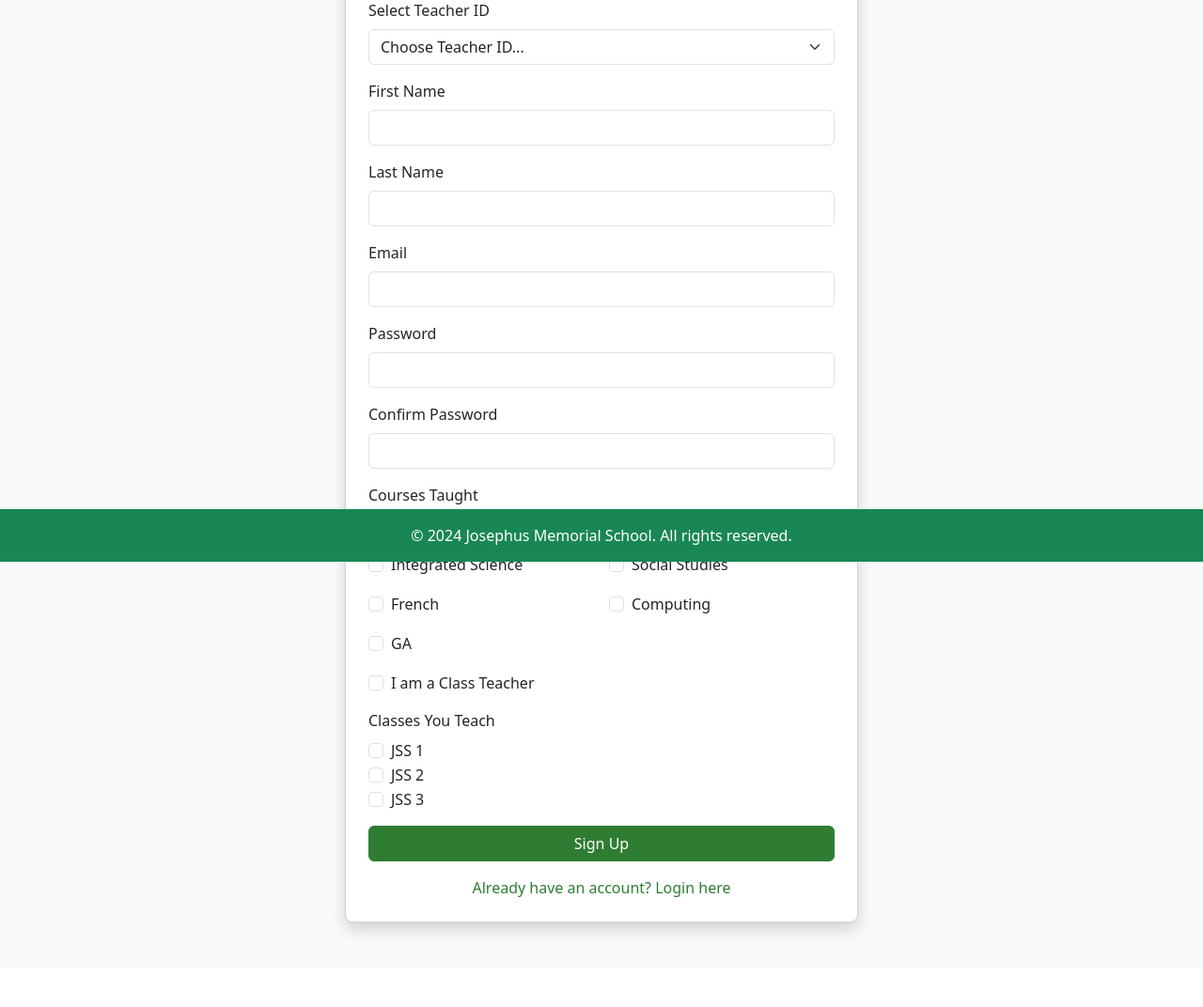
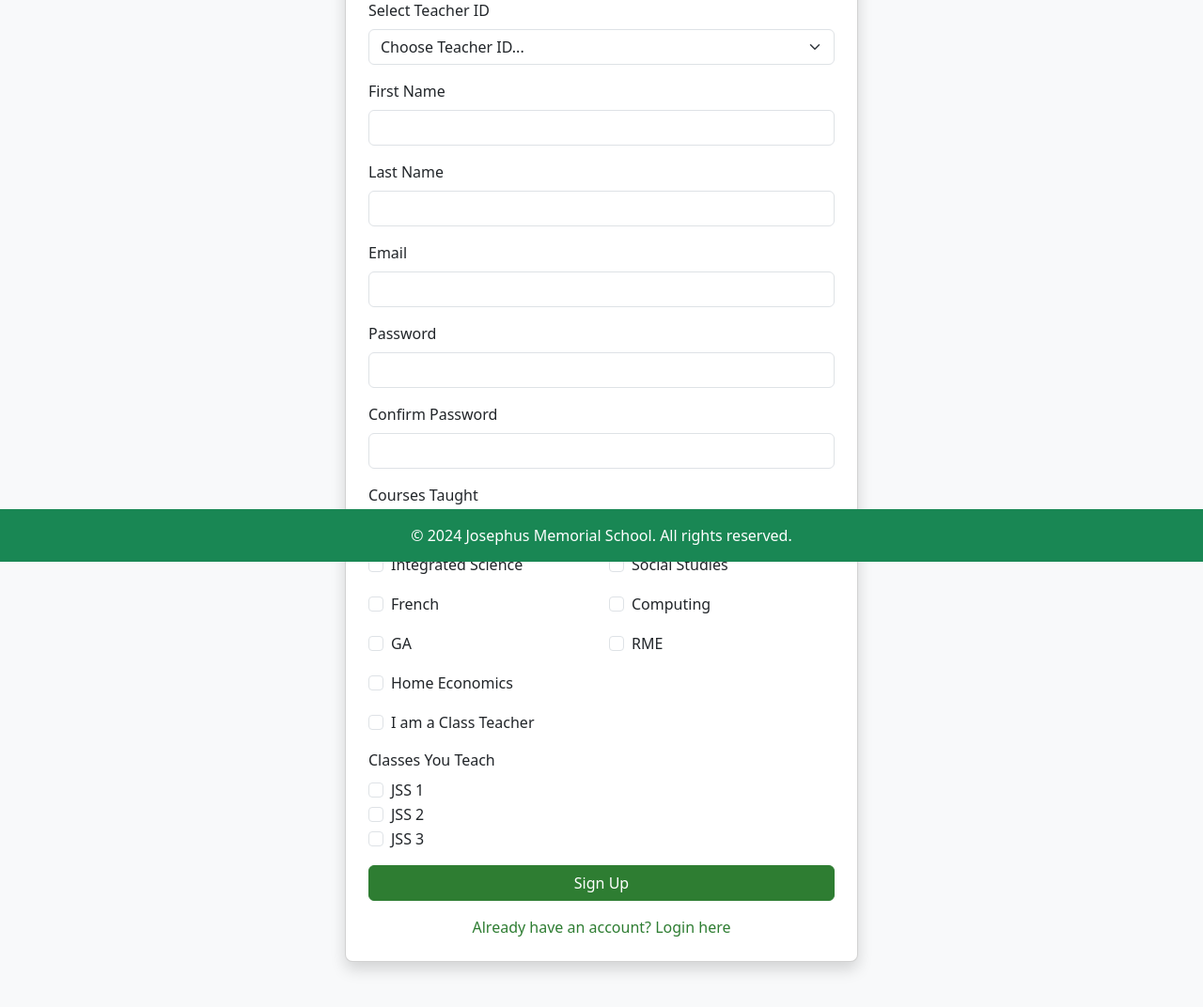
Before and after one commit to eddie-kay0462/E-School-Manager, a PHP site: page /view/teacher-registration.php in a window 1280 px wide. Shown: the part 202-1274 px from the top of the page at 94% size. Before the commit the page ends 1200 px from the top, so only its background shows below. Run offline with PHP 8.4, Linux system fonts and the light colour scheme.

Commit message:
added RME AND HOME ECONOMICS TO THE COURSES

```diff
--- a/view/teacher-registration.php
+++ b/view/teacher-registration.php
@@ -157,6 +157,18 @@
                                             <label class="form-check-label" for="gaCheck">GA</label>
                                         </div>
                                     </div>
+                                    <div class="col-6">
+                                        <div class="form-check">
+                                            <input class="form-check-input" type="checkbox" name="courses[]" value="rme" id="rmeCheck">
+                                            <label class="form-check-label" for="rmeCheck">RME</label>
+                                        </div>
+                                    </div>
+                                    <div class="col-6">
+                                        <div class="form-check">
+                                            <input class="form-check-input" type="checkbox" name="courses[]" value="econs" id="homeecCheck">
+                                            <label class="form-check-label" for="homeecCheck">Home Economics</label>
+                                        </div>
+                                    </div>
                                 </div>
                                 <span class="text-danger" id="coursesError" style="display: none;">Please select at least one course</span>
                             </div>
```
